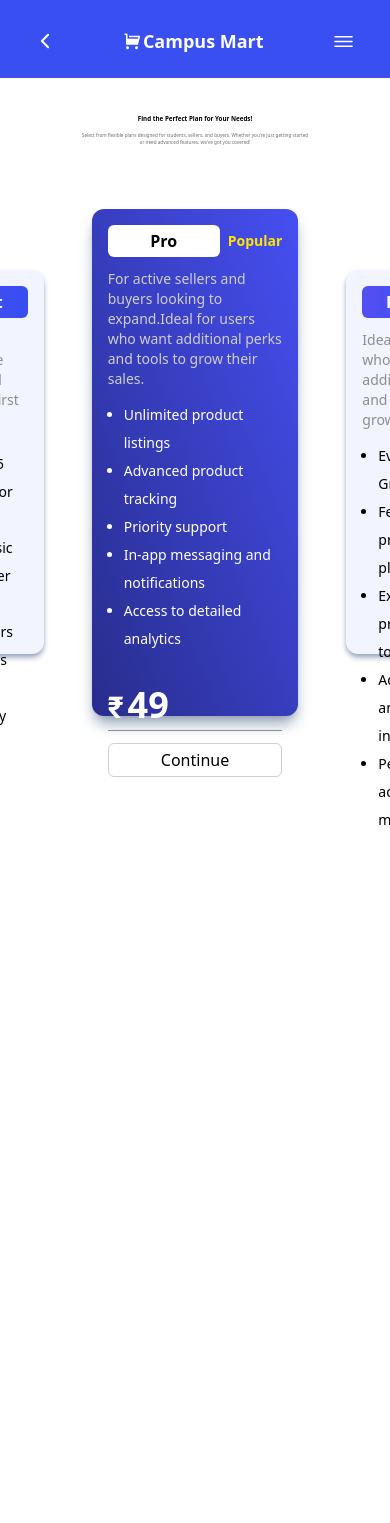
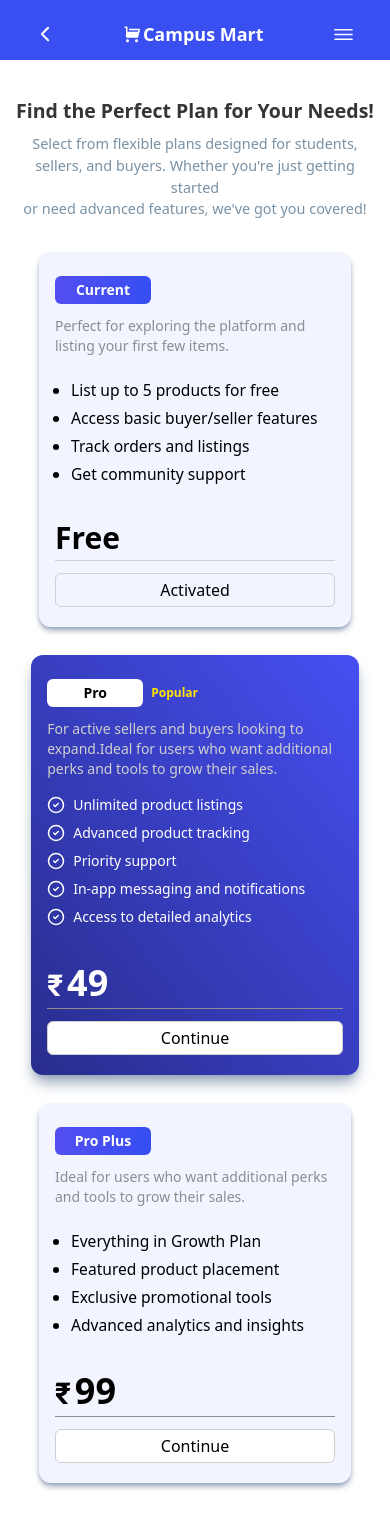
Before and after one commit to SarthakKrishak/Campus_Mart, a React (Vite) app in the folder frontend/: page /price in a window 390 px wide. Before the commit the page ends 844 px from the top, so only its background shows below. Built offline with nearby package versions, Linux system fonts and the light colour scheme.

Commit message:
Pricing Model responsive

```diff
--- a/frontend/src/Components/Header.jsx
+++ b/frontend/src/Components/Header.jsx
@@ -21,7 +21,7 @@
 
 
     return (
-        <nav style={{ backgroundColor: color, color: textColor }} className={`flex text-black items-center justify-between h-[9.3vh] pt-1 sm:pl-10 md:pr-10`}>
+        <nav style={{ backgroundColor: color, color: textColor }} className={`flex text-black items-center justify-between pt-5 pb-3 sm:pl-10 md:pr-10`}>
             <div className='flex justify-around w-full items-center sm:hidden'>
                 <Link to="/"><IoChevronBackOutline size={22} /></Link>
                 <div className="flex items-center font-bold text-lg gap-[0.4vw] ">
--- a/frontend/src/Pages/PricingModel.jsx
+++ b/frontend/src/Pages/PricingModel.jsx
@@ -1,6 +1,7 @@
 import React from "react";
 import Header from "../Components/Header";
 import toast, { Toaster } from 'react-hot-toast';
+import { CircleCheck } from 'lucide-react';
 
 const PricingModel = () => {
 
@@ -11,107 +12,122 @@
 
 
   return (
-    <div className="flex flex-col relative w-full h-screen overflow-hidden">
-      <Header color={"#394ff1"} textColor={"white"}/>
+    <div className="flex flex-col relative w-full min-h-screen overflow-hidden">
+      <Header color={"#394ff1"} textColor={"white"} />
       <img
-        className="absolute w-[28vw] h-[50vh] bottom-[-29vh] left-[-11vw] hidden lg:block"
+        className="absolute w-[28vw] h-[50vh] bottom-[-35vh] left-[-11vw] hidden xl:block"
         src="./src/assets/Group_114.png"
         alt="image"
       />
-      <div className="flex flex-col text-center gap-2 mt-9 w-full">
-        <h1 className="font-bold text-[1.6vw]">
+      <div className="flex flex-col text-center gap-2 mt-9 w-full pr-4 pl-4 sm:text-[1vw]">
+        <h1 className="text-[#353535] font-bold text-[5vw] sm:text-[3.1vw] md:text-[2.6vw] xl:text-[1.9vw]">
           Find the Perfect Plan for Your Needs!
         </h1>
-        <h4 className="text-[#6F6F6F] text-[1.2vw]">
+        <h4 className="text-[#7991A4] text-[3.7vw] sm:text-[2.1vw] md:text-[1.8vw] xl:text-[1.2vw]">
           Select from flexible plans designed for students, sellers, and buyers.
           Whether you're just getting started <br /> or need advanced features,
           we've got you covered!
         </h4>
       </div>
-      <div className="w-full h-3/4 flex gap-12 items-center justify-center">
+      <div className="w-full h-3/4 flex flex-col gap-7 items-center justify-center mt-14 mb-10 sm:flex xl:flex-row pr-32 pl-32 mt-8">
 
         {/* Card 1 */}
-        <div className="bg-[#f2f4ff] w-80 h-96 rounded-xl shadow-md shadow-slate-400 p-4 flex flex-col gap-3">
-          <div className="bg-gradient-to-r from-[#534ff2] to-[#364ef2] w-28 py-1 text-white font-semibold rounded-md px-2 items-center justify-center flex">
+        <div className="bg-[#f2f4ff] w-[80vw] rounded-xl shadow-md shadow-slate-400 p-4 flex flex-col gap-3 pt-6 pb-5 sm:w-[61vw] md:w-[55vw] xl:w-[30vw]">
+          <div className="bg-gradient-to-r from-[#534ff2] to-[#364ef2] w-24 py-1 text-white font-semibold rounded-md px-2 items-center justify-center flex text-sm sm:py-[0.7vh] md:py-2">
             Current
           </div>
-          <h5 className="text-[#8d8d8d] text-sm">
+          <h5 className="text-[#8D8D8D] text-sm sm:text-lg md:text-base">
             Perfect for exploring the platform and listing your first few
             items.
           </h5>
-          <ul className="text-sm pl-4 mt-2 leading-7">
+          <ul className="text-[4vw] pl-4 mt-2 leading-7 sm:text-[2.6vw] md:text-lg xl:text-base">
             <li className="list-disc">List up to 5 products for free</li>
             <li className="list-disc">Access basic buyer/seller features</li>
             <li className="list-disc">Track orders and listings</li>
             <li className="list-disc">Get community support</li>
           </ul>
-          <div className="flex flex-col gap-3 mt-8">
+          <div className="flex flex-col gap-3 mt-5 sm:mt-10 md:mt-11 xl:mt-6">
             <div className="flex flex-col gap-1">
-              <h1 className="font-bold text-4xl">Free</h1>
-              <hr className="border-[#8e8e8e]" />
+              <h1 className="font-bold text-3xl sm:text-5xl xl:text-4xl">Free</h1>
+              <hr className="border-[#D0D0D0]" />
             </div>
-            <div className="border-[#cfcfcf] border rounded-md py-1 flex justify-center items-center">
+            <div className="border-[#D0D0D0] border rounded-md py-1 flex justify-center items-center sm:py-2 md:py-2 xl:py-1">
               Activated
             </div>
           </div>
         </div>
 
         {/* Card 2 */}
-        <div className="bg-gradient-to-bl from-[#464ff2] to-[#282d8c] w-80 h-[60vh] rounded-xl shadow-lg shadow-slate-400 p-4 bg-[#F2F4FF] flex flex-col gap-3">
+        <div className="bg-gradient-to-bl from-[#464ff2] to-[#282d8c] w-[84vw] rounded-xl shadow-lg shadow-slate-400 p-4 bg-[#F2F4FF] flex flex-col gap-3 pt-6 pb-5 sm:w-[66vw] md:w-[59vw] xl:w-[32vw]">
           <div className="flex items-center gap-2">
-            <div className="bg-gradient-to-r from-white to-white w-28 py-1 text-black font-bold rounded-md px-2 flex items-center justify-center">
+            <div className="bg-gradient-to-r from-white to-white w-24 py-1 text-black font-bold rounded-md px-2 flex items-center justify-center text-sm sm:py-[0.7vh] xl:py-2">
               Pro
             </div>
-            <h1 className="text-sm font-semibold text-[#ffe500] font-['Roboto Flex']">Popular</h1>
+            <h1 className="text-xs font-semibold text-[#ffe500] sm:text-sm">Popular</h1>
           </div>
-          <h5 className="text-[#cfcfcf] text-sm">
+          <h5 className="text-[#cfcfcf] text-sm sm:text-lg md:text-base">
             For active sellers and buyers looking to expand.Ideal for users who want additional perks and tools to grow their sales.
           </h5>
-          <ul className="text-sm pl-4 leading-7 text-white">
-            <li className="list-disc">Unlimited product listings</li>
-            <li className="list-disc">Advanced product tracking</li>
-            <li className="list-disc">Priority support </li>
-            <li className="list-disc">In-app messaging and notifications</li>
-            <li className="list-disc">Access to detailed analytics</li>
+          <ul className="text-sm leading-7 text-white sm:text-[2.6vw] sm:mt-3 xl:text-base">
+            <div className="flex gap-2 items-center">
+              <CircleCheck size={18} className="" />
+              <h1>Unlimited product listings</h1>
+            </div>
+            <div className="flex gap-2 items-center">
+              <CircleCheck size={18} className="" />
+              <h1>Advanced product tracking</h1>
+            </div>
+            <div className="flex gap-2 items-center">
+              <CircleCheck size={18} className="" />
+              <h1>Priority support</h1>
+            </div>
+            <div className="flex gap-2 items-center">
+              <CircleCheck size={18} className="" />
+              <h1>In-app messaging and notifications</h1>
+            </div>
+            <div className="flex gap-2 items-center">
+              <CircleCheck size={18} className="" />
+              <h1>Access to detailed analytics</h1>
+            </div>
           </ul>
-          <div className="flex flex-col gap-3 pt-5">
+          <div className="flex flex-col gap-3 mt-5 sm:mt-10 md:mt-12 xl:mt-7">
             <div className="flex flex-col gap-1">
-              <h1 className="font-bold text-4xl text-white"><span className="text-white  text-3xl font-['Roboto'] pr-1">₹</span>49</h1>
+              <h1 className="font-bold text-4xl text-white sm:text-5xl xl:text-4xl"><span className="text-white  text-3xl font-['Roboto'] pr-1 sm:text-5xl xl:text-4xl">₹</span>49</h1>
               <hr className="border-[#8e8e8e]" />
             </div>
-            <button onClick={handlePurchase} className="border-[#cfcfcf] border rounded-md py-1 flex justify-center items-center bg-white">
+            <button onClick={handlePurchase} className="border-[#cfcfcf] border rounded-md py-1 flex justify-center items-center bg-white sm:py-2 md:py-2 xl:py-1">
               Continue
             </button>
-            <Toaster/>
+            <Toaster />
           </div>
         </div>
 
         {/* Card 3 */}
-        <div className="bg-[#f2f4ff] w-80 h-96 rounded-xl shadow-md shadow-slate-400 p-4 flex flex-col gap-3">
-          <div className="bg-gradient-to-r from-[#534ff2] to-[#364ef2] w-28 py-1 text-white font-semibold rounded-md px-2 flex items-center justify-center ">
+        <div className="bg-[#f2f4ff] w-[80vw] rounded-xl shadow-md shadow-slate-400 p-4 flex flex-col gap-3 pt-6 pb-5 sm:w-[61vw] md:w-[55vw] xl:w-[30vw]">
+          <div className="bg-gradient-to-r from-[#534ff2] to-[#364ef2] w-24 py-1 text-white font-semibold rounded-md px-2 items-center justify-center flex text-sm sm:py-[0.7vh] md:py-2">
             Pro Plus
           </div>
-          <h5 className="text-[#8d8d8d] text-sm">
+          <h5 className="text-[#8D8D8D] text-sm sm:text-lg md:text-base">
             Ideal for users who want additional perks and tools to grow their sales.
           </h5>
-          <ul className="text-sm pl-4 leading-7">
+          <ul className="text-[4vw] pl-4 mt-2 leading-7 sm:text-[2.6vw] md:text-lg xl:text-base">
             <li className="list-disc">Everything in Growth Plan</li>
             <li className="list-disc">Featured product placement</li>
             <li className="list-disc">Exclusive promotional tools</li>
             <li className="list-disc">Advanced analytics and insights</li>
-            <li className="list-disc">Personal account manager</li>
           </ul>
-          <div className="flex flex-col gap-3 mt-3">
+          <div className="flex flex-col gap-3 mt-5 sm:mt-10 md:mt-12 xl:mt-7">
             <div className="flex flex-col gap-1">
-              <h1 className="font-bold text-4xl"><span className="text-[#828f9b]  text-3xl font-['Roboto'] pr-1">₹</span>99</h1>
+              <h1 className="font-bold text-4xl text-black sm:text-5xl xl:text-4xl"><span className="text-black text-3xl font-['Roboto'] pr-1 sm:text-5xl xl:text-4xl">₹</span>99</h1>
               <hr className="border-[#8e8e8e]" />
             </div>
-            <button onClick={handlePurchase} className="border-[#cfcfcf] border rounded-md py-1 flex justify-center items-center bg-gradient-to-r from-[#534ff2] to-[#364ef2] text-white">
+            <button onClick={handlePurchase} className="border-[#cfcfcf] border rounded-md py-1 flex justify-center items-center bg-white sm:py-2 md:py-2 xl:py-1">
               Continue
             </button>
-            <Toaster/>
+            <Toaster />
           </div>
         </div>
+
       </div>
     </div>
   );
```
